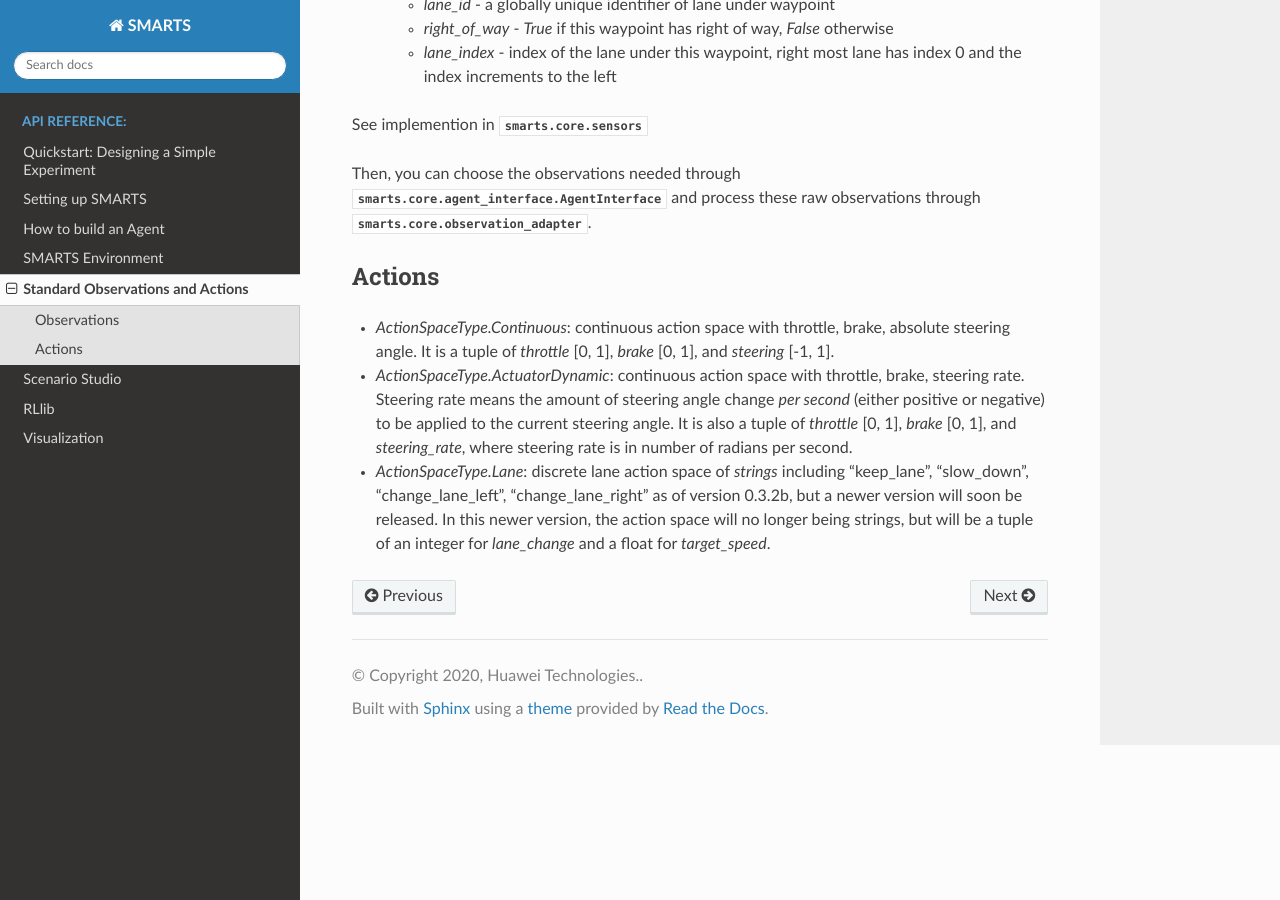
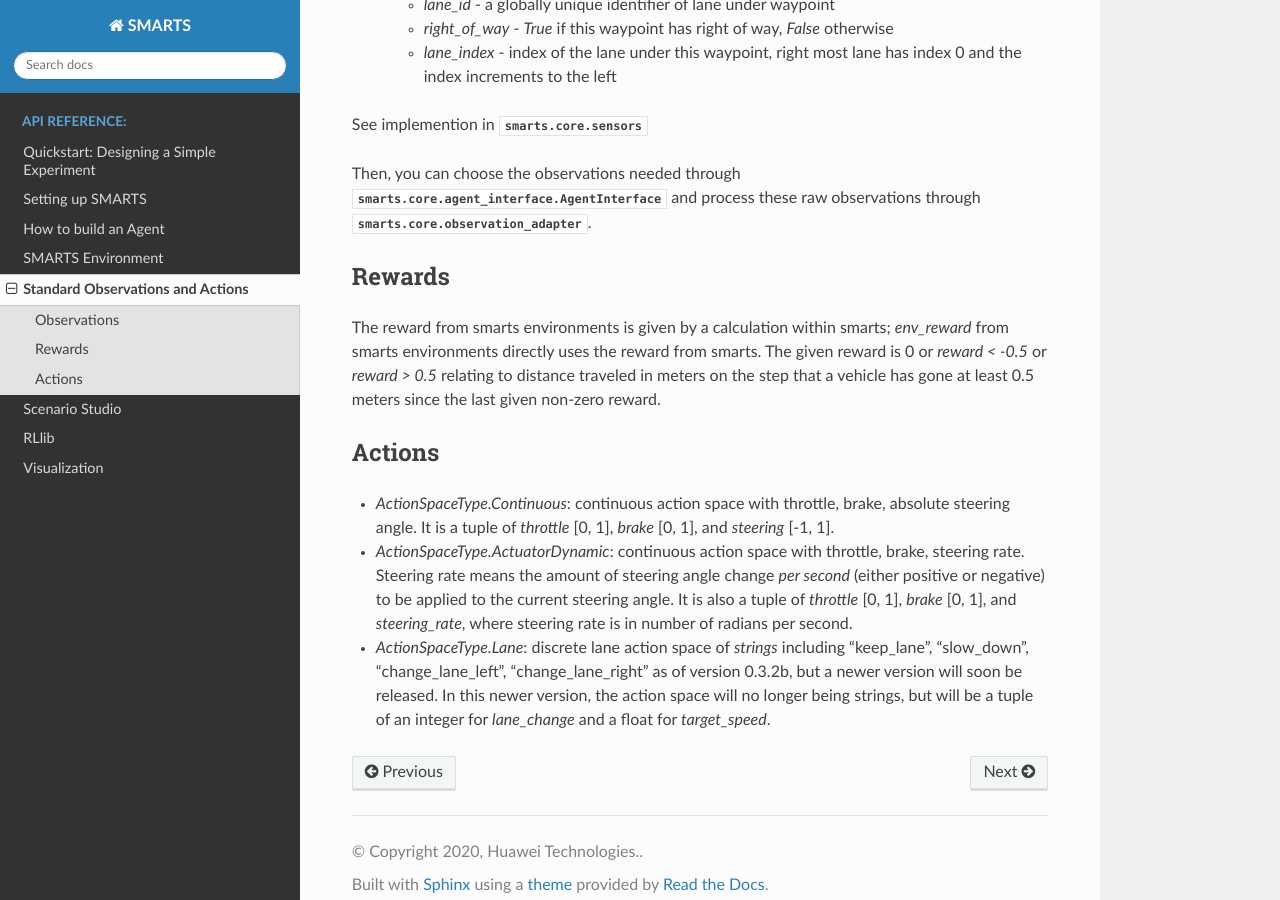
Before and after one commit to huawei-noah/SMARTS, a Sphinx documentation site: the page built from docs/sim/observations.rst, in a window 1280 px wide and 900 px high, scrolled down 2443 px. Built offline with Sphinx 7.4.7 and the Read the Docs theme 2.0.0, drawn with Linux system fonts in a browser that asks for light colours; pages that are not in the unit, such as notebooks, are missing from menus.

Commit message:
Mention environment reward in the observations.rst (#237)
* Disable logging warning and below

* Mention environment reward in the observations.rst

* Clarify reward

* Update documentation to remove reference to TripSensor

* remove memory test change

```diff
--- a/docs/sim/observations.rst
+++ b/docs/sim/observations.rst
@@ -71,6 +71,10 @@ See implemention in :class:`smarts.core.sensors`
 
 Then, you can choose the observations needed through :class:`smarts.core.agent_interface.AgentInterface` and process these raw observations through :class:`smarts.core.observation_adapter`.
 
+=======
+Rewards
+=======
+The reward from smarts environments is given by a calculation within smarts; `env_reward` from smarts environments directly uses the reward from smarts. The given reward is 0 or `reward < -0.5` or `reward > 0.5` relating to distance traveled in meters on the step that a vehicle has gone at least 0.5 meters since the last given non-zero reward.
 
 =======
 Actions
```
Also changed, not shown: 1 other file.
